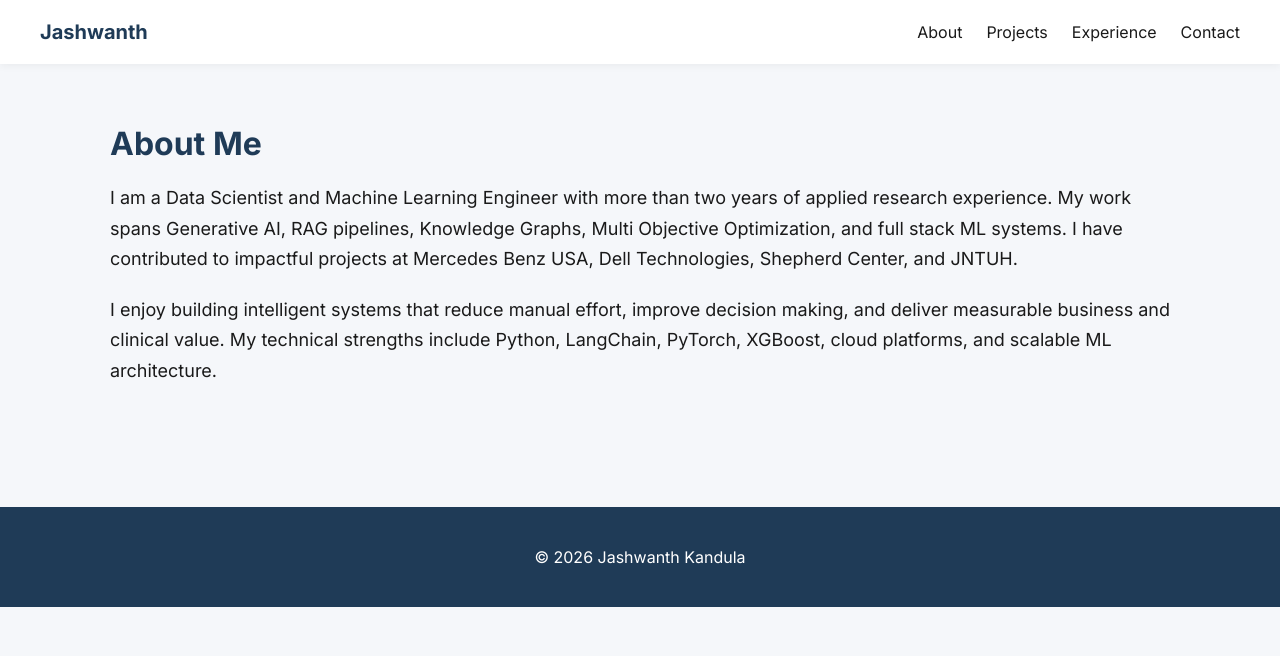
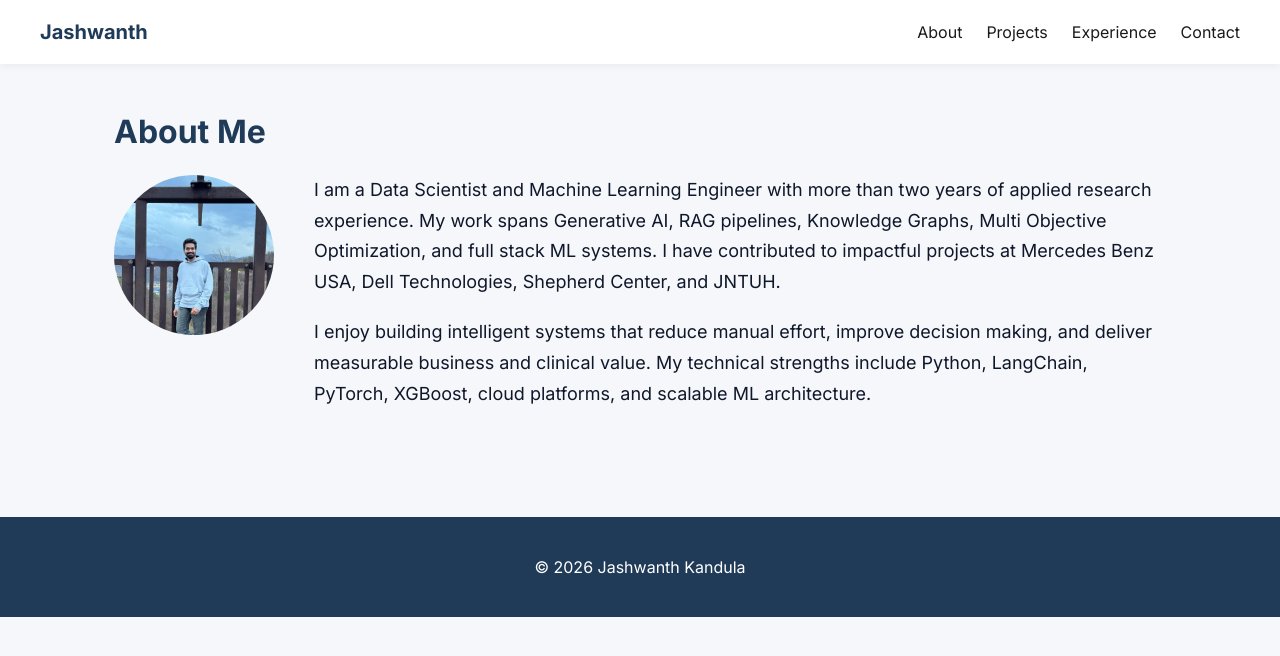
Before and after one commit to JashwanthK7/my-portfolio, a Next.js app: page /about in a window 1280 px wide. Shown: the top 656 px of the page. Built offline with nearby package versions, Linux system fonts and the light colour scheme.

Commit message:
Add files via upload

```diff
--- a/src/app/about/page.js
+++ b/src/app/about/page.js
@@ -1,22 +1,57 @@
+// src/app/about/page.js
 export default function About() {
     return (
-        <section>
-            <h2 style={{ fontSize: "32px", fontWeight: "700", color: "#1F3B57" }}>
+        <section
+            style={{
+                padding: '48px 24px',
+                maxWidth: '1100px',
+                margin: '0 auto',
+            }}
+        >
+            <h2 style={{ fontSize: '32px', fontWeight: 700, color: '#1F3B57', margin: 0 }}>
                 About Me
             </h2>
 
-            <p style={{ marginTop: "20px", lineHeight: "1.7", fontSize: "18px" }}>
+            <div
+                style={{
+                    display: 'flex',
+                    gap: '40px',
+                    alignItems: 'flex-start',
+                    flexWrap: 'wrap',
+                    marginTop: '24px',
+                }}
+            >
+                {/* Left column: profile image */}
+                <div style={{ flex: '0 0 160px' }}>
+                    <img
+                        src="/images/profile.jpeg"
+                        alt="Jashwanth Kandula"
+                        style={{
+                            width: '160px',
+                            height: '160px',
+                            borderRadius: '50%',
+                            objectFit: 'cover',
+                            display: 'block',
+                        }}
+                    />
+                </div>
+
+                {/* Right column: existing About text */}
+                <div style={{ flex: '1 1 400px', minWidth: 0 }}>
+                    <p style={{ marginTop: 0, lineHeight: 1.7, fontSize: '18px', color: '#0f172a' }}>
                         I am a Data Scientist and Machine Learning Engineer with more than two years of applied
                         research experience. My work spans Generative AI, RAG pipelines, Knowledge Graphs,
                         Multi Objective Optimization, and full stack ML systems. I have contributed to impactful
                         projects at Mercedes Benz USA, Dell Technologies, Shepherd Center, and JNTUH.
                     </p>
 
-            <p style={{ marginTop: "20px", lineHeight: "1.7", fontSize: "18px" }}>
+                    <p style={{ marginTop: '20px', lineHeight: 1.7, fontSize: '18px', color: '#0f172a' }}>
                         I enjoy building intelligent systems that reduce manual effort, improve decision making,
                         and deliver measurable business and clinical value. My technical strengths include Python,
                         LangChain, PyTorch, XGBoost, cloud platforms, and scalable ML architecture.
                     </p>
+                </div>
+            </div>
         </section>
     );
 }
```
Lines whose indentation alone changed are shown as unchanged.
